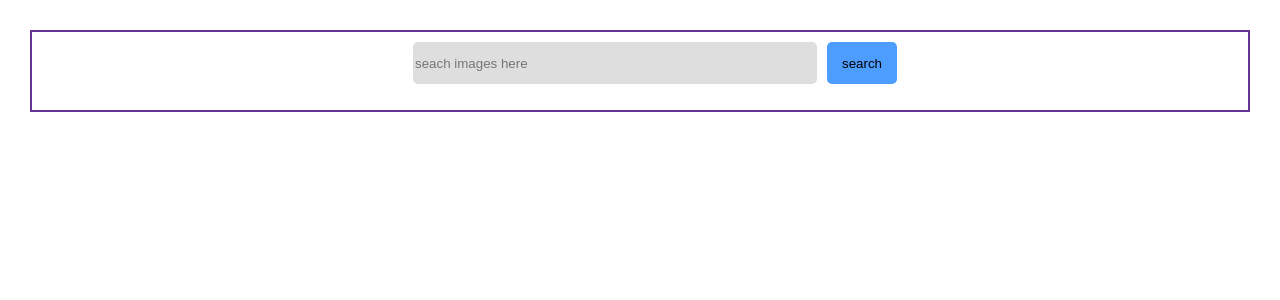
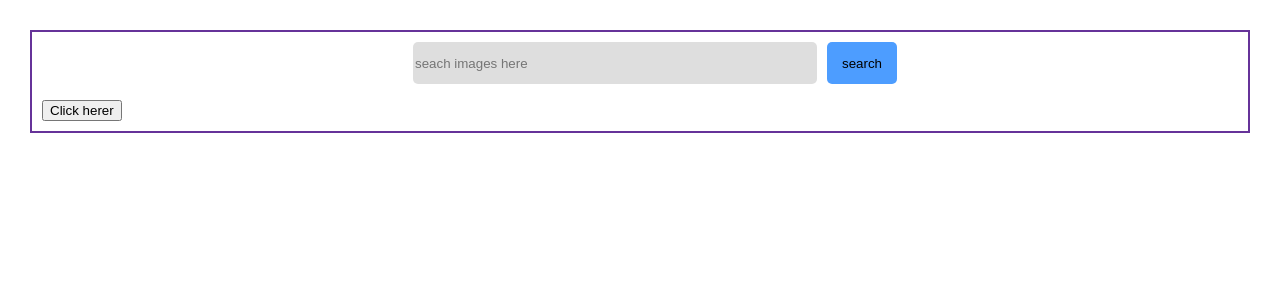
Before and after one commit to VishalKhandagale88/PicGallery, an Angular app in the folder PicGallery/: page / in a window 1280 px wide. Shown: the top 300 px of the page. Built offline with nearby package versions, Linux system fonts and the light colour scheme.

Commit message:
added service method to get images in content-body component

```diff
--- a/PicGallery/config.ts
+++ b/PicGallery/config.ts
@@ -1,3 +1,3 @@
 export const environment = {
-  client_id : ""
+  client_id : "Iag-534mlQjd78TZFQ9g9ybvhtdfMLfa1tcjEg1lG-g"
 }
--- a/PicGallery/src/app/app.module.ts
+++ b/PicGallery/src/app/app.module.ts
@@ -6,6 +6,7 @@ import { SearchBarComponent } from './components/search-bar/search-bar.component
 import { BrowserAnimationsModule } from '@angular/platform-browser/animations';
 import { FormsModule } from '@angular/forms';
 import { ContentBodyComponent } from './components/content-body/content-body.component';
+import { HttpClientModule } from '@angular/common/http';
 
 @NgModule({
   declarations: [
@@ -17,7 +18,8 @@ import { ContentBodyComponent } from './components/content-body/content-body.com
     BrowserModule,
     AppRoutingModule,
     BrowserAnimationsModule,
-    FormsModule
+    FormsModule,
+    HttpClientModule
   ],
   providers: [],
   bootstrap: [AppComponent]
--- a/PicGallery/src/app/components/content-body/content-body.component.html
+++ b/PicGallery/src/app/components/content-body/content-body.component.html
@@ -1,4 +1,5 @@
 <app-search-bar (searchTextChange)="onSearched($event)"></app-search-bar>
 <div class="body-content">
   <h1>{{searchedText}}</h1>
+  <button (click)="getAllImages()">Click herer</button>
 </div>
--- a/PicGallery/src/app/components/content-body/content-body.component.ts
+++ b/PicGallery/src/app/components/content-body/content-body.component.ts
@@ -1,4 +1,5 @@
 import { Component } from '@angular/core';
+import { PictureService } from 'src/app/service/picture.service';
 
 @Component({
   selector: 'app-content-body',
@@ -6,8 +7,18 @@ import { Component } from '@angular/core';
   styleUrls: ['./content-body.component.css']
 })
 export class ContentBodyComponent {
+  constructor(private pictureService:PictureService ){
+
+  }
   searchedText:string="";
   onSearched(searchValue:string){
     this.searchedText = searchValue;
   }
+
+  getAllImages(){
+    this.pictureService.getAlliamges().subscribe(data=>{
+      console.log(data);
+    });
+  }
+
 }
--- a/PicGallery/src/app/service/picture.service.ts
+++ b/PicGallery/src/app/service/picture.service.ts
@@ -1,10 +1,15 @@
 import { Injectable } from '@angular/core';
-import { Observable } from 'rxjs';
-
+import{HttpClient} from '@angular/common/http'
+import { environment } from '../../../../PicGallery/config';
 @Injectable({
   providedIn: 'root'
 })
 export class PictureService {
 
-  constructor() { }
+  constructor(private httpClient:HttpClient) {
+   }
+
+   getAlliamges(){
+    return this.httpClient.get(`https://api.unsplash.com/photos/random?client_id=${environment.client_id}`)
+   }
 }
```
